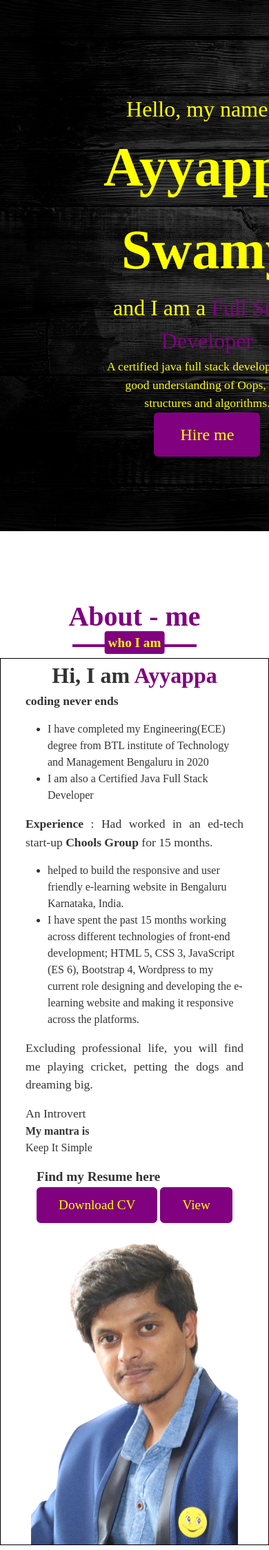
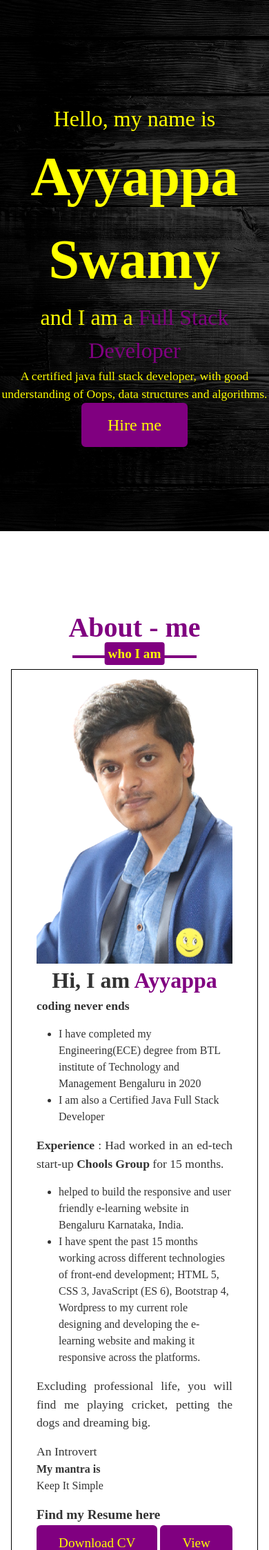
Before and after one commit to ayyappaswamyangadi/My-Portfolio, a PHP site: page / in a window 390 px wide; the page is wider, and only the part inside the window is pictured. Shown: the part 74-2321 px from the top of that part at 69% size. Run offline with PHP 8.4, Linux system fonts and the light colour scheme; some web fonts are replaced.

Commit message:
removed extra padding, which was making webpage unresponsive

```diff
--- a/index.html
+++ b/index.html
@@ -115,6 +115,8 @@
       </div>
     </nav>
 
+    <!-- home section -->
+
     <section
       class="homeSection w-100 vh-100 d-flex justify-content-flex-start align-items-center"
       id="home"
@@ -128,14 +130,16 @@
       </div>
     </section>
 
-    <section class="aboutSection" id="about">
+
+    <!-- about section -->
+    <section class="aboutSection m-3" id="about">
       <h2 class="title mb-3">About - me</h2>
       <div
         class="about-content d-flex justify-content-center align-items-center"
       >
         <div class="row container">
           <div
-            class="column left col-lg-6 col-md-6 col-12 d-flex flex-column justify-content-center align-items-center order-md-1 order-sm-2"
+            class="column left col-lg-6 col-md-6 col-12 d-flex flex-column justify-content-center align-items-center order-md-1 order-sm-2 order-1"
           >
             <div class="text">Hi, I am <span> Ayyappa</span></div>
             <div class="center-block mb-3">
@@ -185,7 +189,7 @@
           </div>
 
           <div
-            class="column right col-lg-6 col-md-6 col-12 d-flex justify-content-center align-items-center order-md-2 order-sm-1"
+            class="column right col-lg-6 col-md-6 col-12 d-flex justify-content-center align-items-center order-md-2 order-sm-1 order-0"
           >
             <img
               class="img-fluid center-block"
--- a/responsice.css
+++ b/responsice.css
@@ -2,10 +2,6 @@
 
 @media (max-width:992px) {
 /* home section */
-
-    .home{
-        padding-left: 50px !important;
-    }
 
     .home .home-content .text-2{
         font-size: 4rem;
@@ -27,9 +23,6 @@
 
 /* home section */
 
-    .home{
-        padding-left: 50px !important;
-    }
     .home .home-content .text-2{
         font-size: 3rem;
     }
@@ -46,9 +39,6 @@
 
 /* home section */
 
-    .home{
-        padding-left: 50px !important;
-    }
     .home .home-content .text-1{
         font-size: 1.5rem;
     }
--- a/style.css
+++ b/style.css
@@ -2,7 +2,8 @@
 *::after,
 *::before {
   margin: 0 !important;
-  box-sizing: border-box;
+  /* padding: 0 !important; */
+  box-sizing: border-box !important;
   text-decoration: none !important;
   font-family: "spinnaker", "sans-serif";
   outline: none !important;
@@ -107,7 +108,9 @@ nav {
   background-attachment: fixed;
   background-size: cover;
   color: var(--secondary-color);
-  padding-left: 150px !important;
+  display: flex;
+  justify-content: center;
+  align-items: center;
 }
 
 .homeSection .home-content .text-1 {
@@ -239,6 +242,7 @@ nav {
   color: var(--primary-color);
   text-decoration: underline !important;
 }
+
 
 /* My Skills */
 
```
Also changed, not shown: script.js (line endings or trailing spaces).
